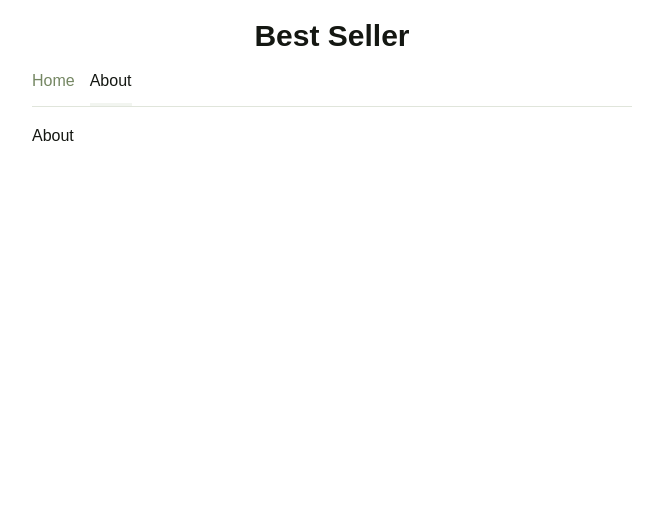
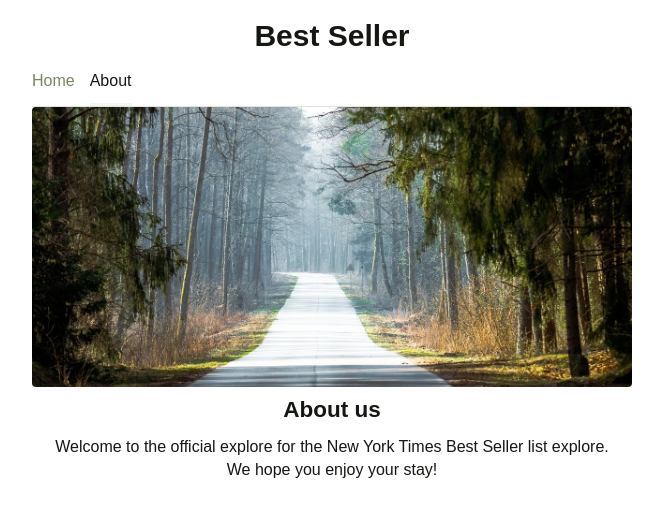
Before and after one commit to JAGORING/Best-seller, a Next.js app: page /about in a window 1280 px wide. Shown: the top 516 px of the page, without its empty margins (308-971 px from the left). Built offline with nearby package versions, Linux system fonts and the light colour scheme; a web font is replaced by a local one.

Commit message:
[Feat] About > 페이지 생성 및 내용 추가

```diff
--- /dev/null
+++ b/next.config.ts
@@ -0,0 +1,5 @@
+module.exports = {
+  images: {
+    domains: ['storage.googleapis.com'],
+  },
+};
--- a/src/app/about/page.tsx
+++ b/src/app/about/page.tsx
@@ -1,3 +1,4 @@
+import styles from '@/styles/About.module.css';
 import { Metadata } from 'next';
 
 export const metadata: Metadata = {
@@ -5,5 +6,17 @@ export const metadata: Metadata = {
 };
 
 export default function About() {
-  return <section>About</section>;
+  return (
+    <section className={styles.aboutBox}>
+      <div className={styles.imageWrapper}>
+        <img src="/about-us-img.jpg" alt="About Us" />
+      </div>
+
+      <div className={styles.title}>
+        <h2>About us</h2>
+      </div>
+      <p className={styles.content}>Welcome to the official explore for the New York Times Best Seller list explore.</p>
+      <p className={styles.content}>We hope you enjoy your stay!</p>
+    </section>
+  );
 }
--- /dev/null
+++ b/src/styles/About.module.css
@@ -0,0 +1,26 @@
+.aboutBox {
+  padding: 0;
+  display: flex;
+  flex-direction: column;
+}
+.imageWrapper {
+  width: 100%;
+  height: 280px;
+}
+.imageWrapper img {
+  width: 100%;
+  height: 100%;
+  object-fit: cover;
+  border-radius: 4px;
+}
+
+.title {
+  font-size: 15px;
+  text-align: center;
+  margin: 10px auto;
+}
+
+.content {
+  text-align: center;
+  margin-top: 5px;
+}
```
Also changed, not shown: public/about-us-img.jpg (added).
